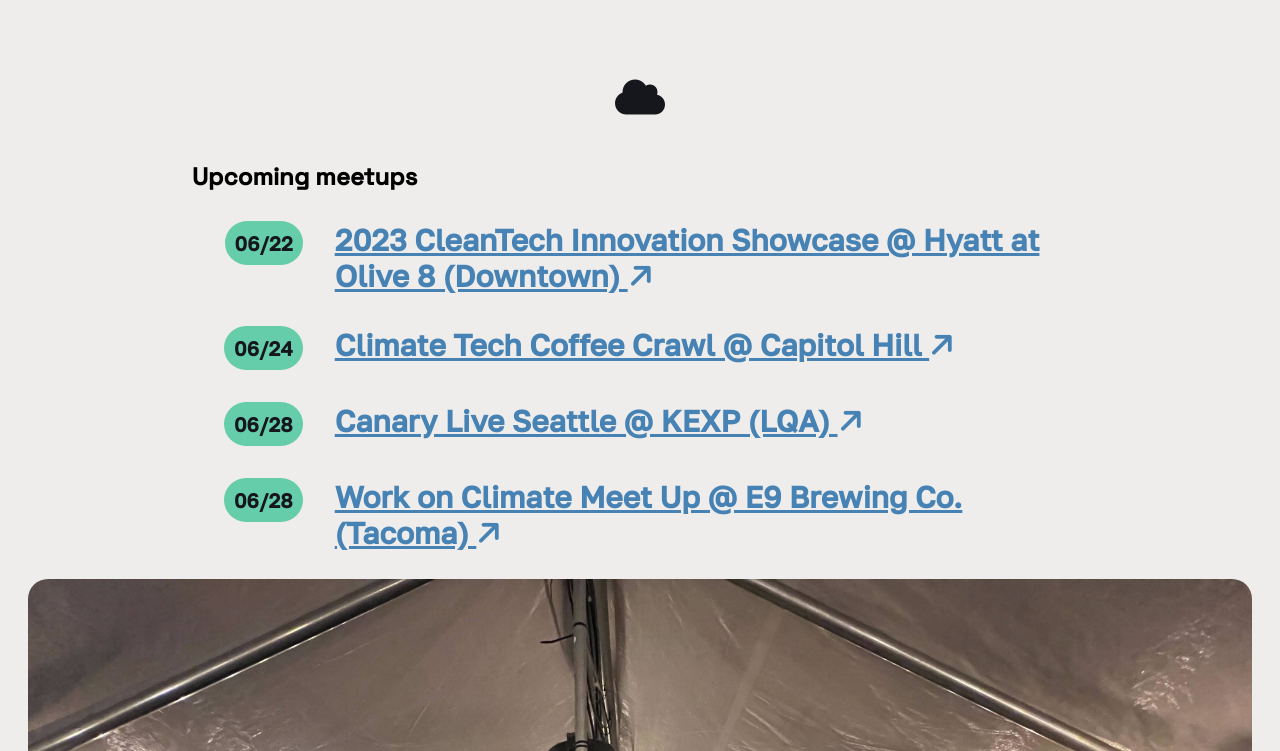
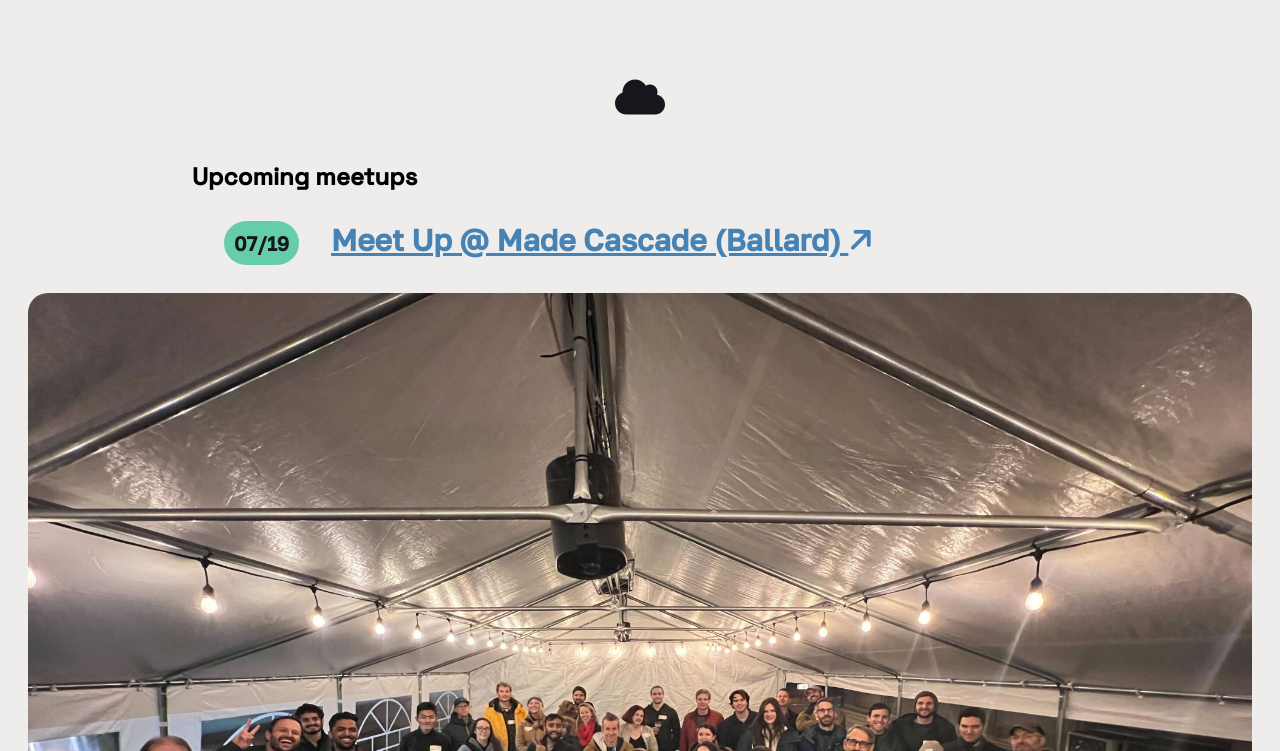
Before and after one commit to lowellbander/seattleclimatetech, a plain HTML site: page index.html in a window 1280 px wide. Shown: the part 668-1419 px from the top of the page. Drawn offline with Linux system fonts and the light colour scheme.

Commit message:
add 7/19 made cascade

```diff
--- a/index.html
+++ b/index.html
@@ -37,25 +37,9 @@
     <script defer>
       const meetups = [
         {
-          date: "06/22",
-          location:
-            "2023 CleanTech Innovation Showcase @ Hyatt at Olive 8 (Downtown)",
-          link: "https://www.cleantechalliance.org/2023-cleantech-innovation-showcase/",
-        },
-        {
-          date: "06/24",
-          location: "Climate Tech Coffee Crawl @ Capitol Hill",
-          link: "https://www.climatetechhandbook.com/coffee-crawl/",
-        },
-        {
-          date: "06/28",
-          location: "Canary Live Seattle @ KEXP (LQA)",
-          link: "https://www.eventbrite.com/e/canary-live-seattle-tickets-616481582007/",
-        },
-        {
-          date: "06/28",
-          location: "Work on Climate Meet Up @ E9 Brewing Co. (Tacoma)",
-          link: "https://lu.ma/tacoma.climate/",
+          date: "07/19",
+          location: "Meet Up @ Made Cascade (Ballard)",
+          link: "https://lu.ma/seattle.climate.tech/",
         },
       ];
       for (let i = 0; i < meetups.length; i++)
```
